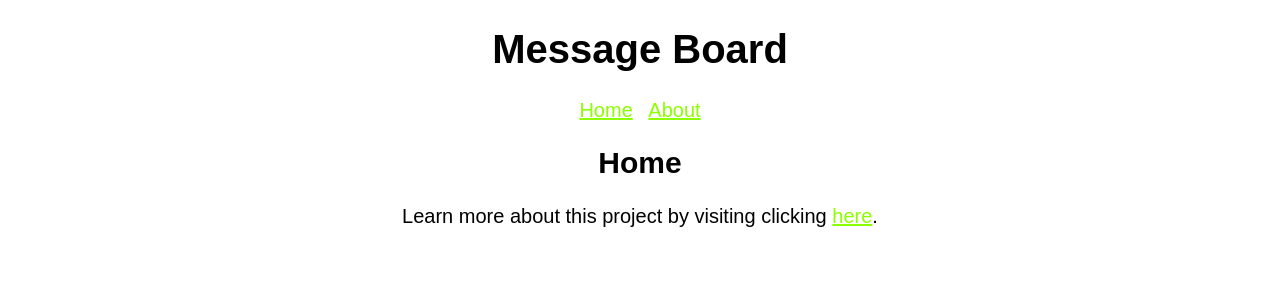
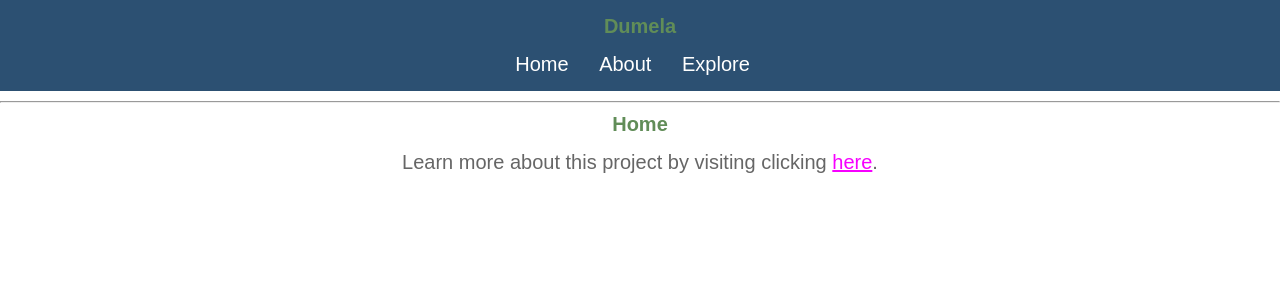
Before and after one commit to stmoks/hello, a Flask app: page / in a window 1280 px wide. Shown: the top 300 px of the page. Run offline with Flask 3, Linux system fonts and the light colour scheme.

Commit message:
add posts

```diff
--- a/docker-compose.yml
+++ b/docker-compose.yml
@@ -1,7 +1,7 @@
 version: '3'
 
 services:
-  flask:
+  flasks:
     container_name: flask-app
     restart: always
     build:
@@ -9,4 +9,5 @@ services:
       dockerfile: Dockerfile
     environment:
       - TZ=Africa/Johannesburg
-    ports: -8000:8000
+    ports:
+      - 8000:8000
--- a/flask_app/app/static/styles.css
+++ b/flask_app/app/static/styles.css
@@ -11,10 +11,14 @@ body {
 
 a,
 a:visited {
-  color: #8cff00;
+  color: #f700ff;
 }
 
 a:hover {
+  color: #0056b3;
+}
+
+.navbar a:hover {
   color: #0056b3;
 }
 
@@ -28,7 +32,65 @@ nav ul li {
   margin: 0 5px;
 }
 
-main {
-  width: 80%;
-  margin: 0 auto;
+/* Resetting default margin and padding */
+body,
+h1,
+h2,
+h3,
+p,
+ul,
+li {
+  margin: 0;
+  padding: 0;
 }
+
+h1 {
+  font-size: 24px;
+  color: #333;
+  margin-bottom: 20px;
+}
+
+h2 {
+  font-size: 20px;
+  color: #618d58;
+  margin-bottom: 15px;
+}
+
+p {
+  color: #666;
+  margin-bottom: 15px;
+}
+
+/* Styling navigation menu */
+.navbar {
+  background-color: #2c5072;
+  color: #fff;
+  padding: 15px 0;
+}
+
+.navbar ul {
+  list-style-type: none;
+}
+
+.navbar li {
+  display: inline;
+  margin-right: 20px;
+}
+
+.navbar a {
+  text-decoration: none;
+  color: #fff;
+}
+
+/* Styling main content area */
+.main-content {
+  margin-top: 20px;
+}
+
+/* Styling footer */
+.footer {
+  background-color: #4682b4;
+  color: #fff;
+  padding: 20px 0;
+  text-align: center;
+}
--- a/flask_app/app/templates/_navigation.html
+++ b/flask_app/app/templates/_navigation.html
@@ -5,11 +5,24 @@
     <meta name="viewport" content="width=device-width, initial-scale=1.0" />
   </head>
   <body>
-    <nav>
-      <ul>
-        <li><a href="{{ url_for('pages.home') }}">Home</a></li>
-        <li><a href="{{ url_for('pages.about') }}">About</a></li>
-      </ul>
+    <nav class="navbar navbar-expand-lg navbar-dark bg-dark fixed-top">
+      <div class="container-fluid">
+        <h2 class="navbar-brand">Dumela</h2>
+        <!-- Nav links -->
+        <ul class="navbar-nav">
+          <li class="nav-item">
+            <a class="nav-link" href="{{ url_for('pages.home') }}">Home</a>
+          </li>
+          <li class="nav-item">
+            <a class="nav-link" href="{{ url_for('pages.about') }}">About</a>
+          </li>
+          <li class="nav-item">
+            <a class="nav-link" href="{{ url_for('posts.search') }}">Explore</a
+            >
+          </li>
+        </ul>
+      </div>
     </nav>
+    <hr />
   </body>
 </html>
--- a/flask_app/app/templates/base.html
+++ b/flask_app/app/templates/base.html
@@ -6,9 +6,7 @@
     <title>Dumela</title>
   </head>
   <body>
-    <h1>Message Board</h1>
     {% include("_navigation.html") %}
-
     <section>
       <header>{% block header %}{% endblock header %}</header>
       <main>
```
Also changed, not shown: flask_app/app/__init__.py (+10 -0 lines), flask_app/app/templates/posts/explore.html (added, +25 -0 lines), flask_app/app/views/posts.py (added, +8 -0 lines), 1 other file.
